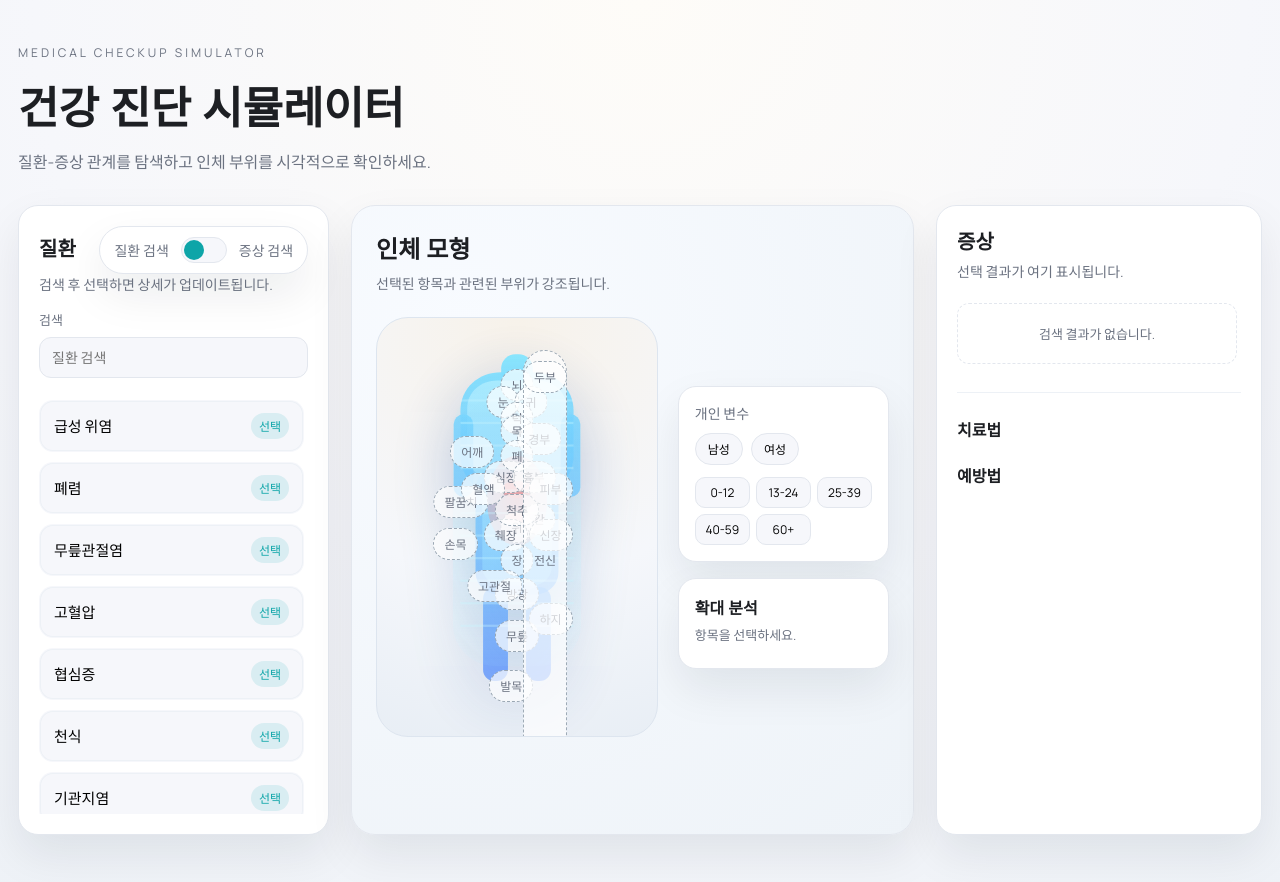
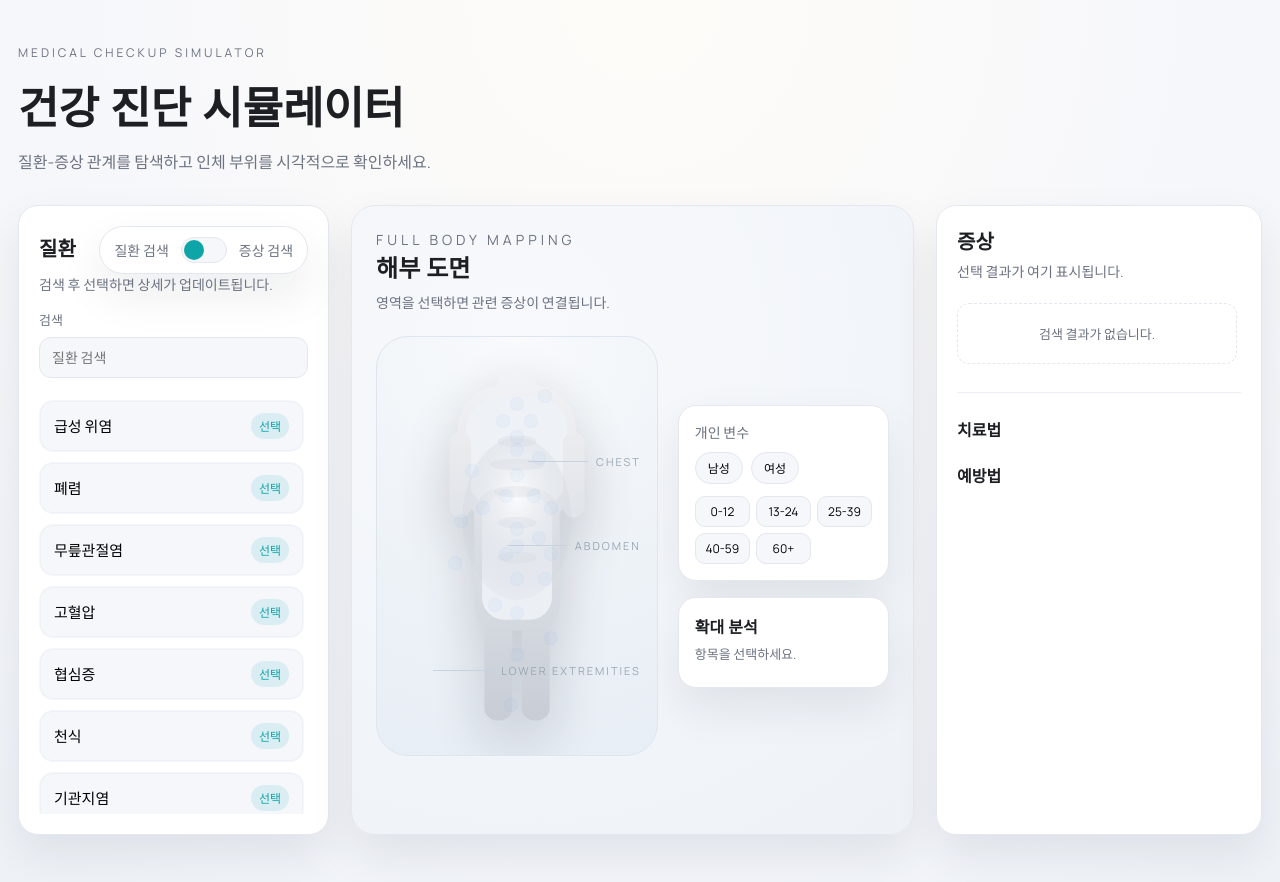
Before and after one commit to blackmandarin935/Medical_Checkup, a React (Vite) app: page / in a window 1280 px wide. Shown: the top 882 px of the page. Built offline with nearby package versions, Linux system fonts and the light colour scheme.

Commit message:
인체 모형 수정

```diff
--- a/src/App.css
+++ b/src/App.css
@@ -183,7 +183,7 @@
 }
 
 .model-card {
-  background: radial-gradient(circle at 20% 20%, #f8fbff, #eef3f8);
+  background: radial-gradient(circle at 30% 20%, #f7f9fc, #eef2f7);
   border-radius: 24px;
   border: 1px solid var(--line);
   padding: 24px;
@@ -193,6 +193,14 @@
 
 .model-header h2 {
   margin: 0 0 8px;
+}
+
+.model-eyebrow {
+  text-transform: uppercase;
+  letter-spacing: 4px;
+  font-size: 11px;
+  color: #93a0b2;
+  margin: 0 0 6px;
 }
 
 .model-header p {
@@ -211,7 +219,7 @@
 
 .body {
   height: 420px;
-  background: radial-gradient(circle at top, #f7f2ea, #f5f7fb 60%, #e8eef5);
+  background: radial-gradient(circle at top, #f8fafc, #edf2f7 60%, #e8eef5);
   border-radius: 32px;
   border: 1px solid #dde5ef;
   position: relative;
@@ -222,28 +230,62 @@
 }
 
 .body-image {
-  width: min(300px, 70%);
+  width: min(320px, 72%);
   height: auto;
-  filter: drop-shadow(0 22px 32px rgba(39, 86, 160, 0.35));
-  opacity: 0.95;
+  filter: drop-shadow(0 22px 28px rgba(24, 32, 46, 0.2));
+  opacity: 0.98;
 }
 
 .region {
   position: absolute;
-  font-size: 12px;
-  padding: 6px 10px;
+  width: 14px;
+  height: 14px;
   border-radius: 999px;
-  background: rgba(255, 255, 255, 0.7);
-  border: 1px dashed #9aa7b3;
-  color: #6b7280;
-  transition: all 0.3s ease;
+  background: rgba(70, 150, 255, 0.2);
+  border: 1px solid rgba(70, 150, 255, 0.25);
+  opacity: 0.2;
+  transition: all 0.35s ease;
 }
 
 .region.active {
-  background: rgba(255, 138, 101, 0.25);
-  border-color: #ff8a65;
-  color: #c2410c;
-  box-shadow: 0 0 24px rgba(255, 138, 101, 0.35);
+  width: 46px;
+  height: 46px;
+  opacity: 1;
+  background: radial-gradient(circle, rgba(52, 130, 255, 0.85), rgba(52, 130, 255, 0.15));
+  border-color: rgba(52, 130, 255, 0.75);
+  box-shadow: 0 0 32px rgba(52, 130, 255, 0.45);
+}
+
+.annotation {
+  position: absolute;
+  display: flex;
+  align-items: center;
+  gap: 8px;
+  color: #9aa7b3;
+  font-size: 11px;
+  letter-spacing: 2px;
+  text-transform: uppercase;
+}
+
+.annotation-line {
+  width: 60px;
+  height: 1px;
+  background: #c9d2df;
+}
+
+.annotation.chest {
+  top: 28%;
+  right: 16px;
+}
+
+.annotation.abdomen {
+  top: 48%;
+  right: 16px;
+}
+
+.annotation.lower {
+  top: 78%;
+  right: 16px;
 }
 
 .region.stomach {
--- a/src/App.jsx
+++ b/src/App.jsx
@@ -1,5 +1,5 @@
 import { useMemo, useState } from 'react'
-import bodyImg from './assets/body-hologram.svg'
+import bodyImg from './assets/body-anatomy.svg'
 import './App.css'
 
 const diseases = [
@@ -586,22 +586,34 @@ function App() {
         <section className="center-panel">
           <div className="model-card">
             <div className="model-header">
-              <h2>인체 모형</h2>
-              <p>선택된 항목과 관련된 부위가 강조됩니다.</p>
+              <p className="model-eyebrow">Full Body Mapping</p>
+              <h2>해부 도면</h2>
+              <p>영역을 선택하면 관련 증상이 연결됩니다.</p>
             </div>
 
             <div className="model-stage">
               <div className="body">
                 <img className="body-image" src={bodyImg} alt="인체 모형" />
+                <div className="annotation chest">
+                  <span className="annotation-line" />
+                  <span className="annotation-label">CHEST</span>
+                </div>
+                <div className="annotation abdomen">
+                  <span className="annotation-line" />
+                  <span className="annotation-label">ABDOMEN</span>
+                </div>
+                <div className="annotation lower">
+                  <span className="annotation-line" />
+                  <span className="annotation-label">LOWER EXTREMITIES</span>
+                </div>
                 {regions.map((region) => (
                   <div
                     key={region.id}
                     className={`region ${region.id} ${
                       activeRegions.includes(region.id) ? 'active' : ''
                     }`}
-                  >
-                    {region.label}
-                  </div>
+                    aria-hidden="true"
+                  />
                 ))}
               </div>
               <div className="side-controls">
```
Also changed, not shown: src/assets/body-anatomy.svg (added).
